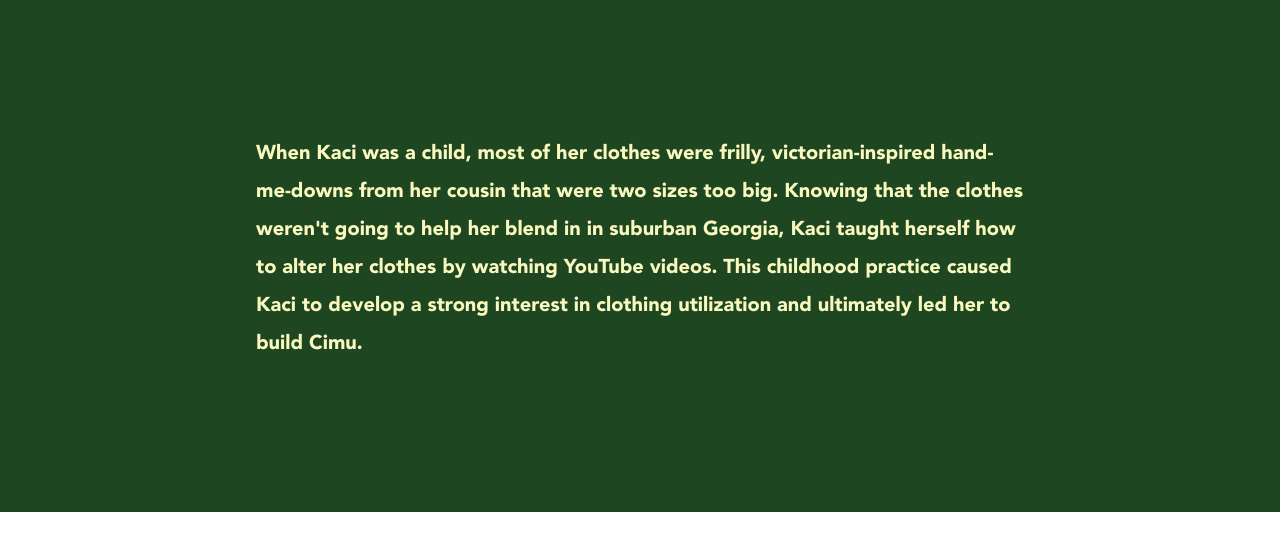
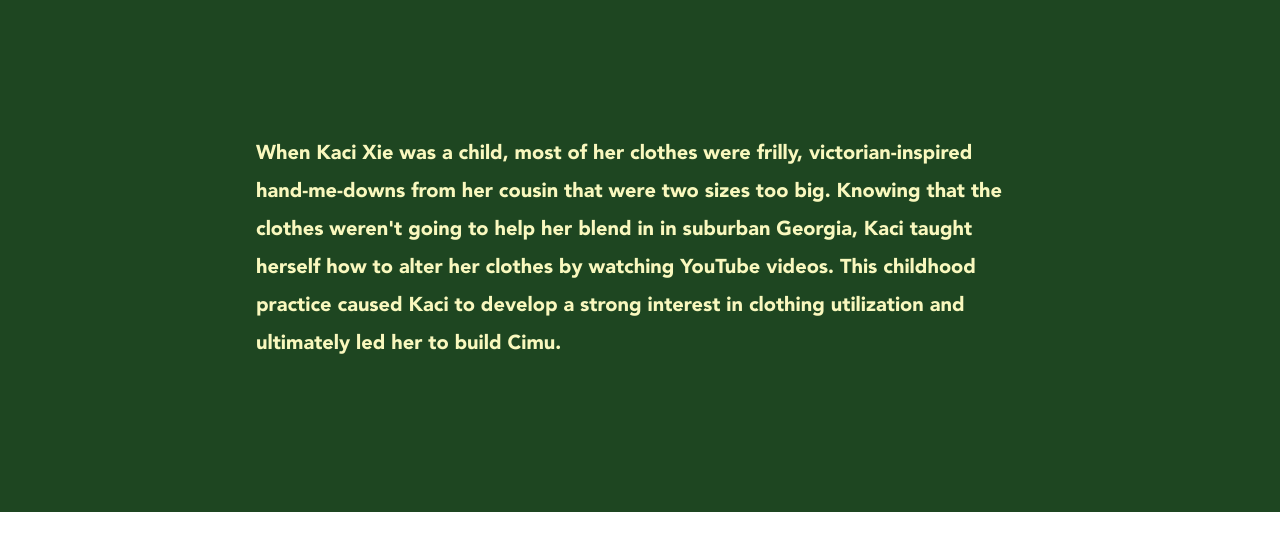
Before and after one commit to egkopf/cimu, a Flask app: page /about in a window 1280 px wide. Shown: the part 112-665 px from the top of the page. Run offline with Flask 3, Linux system fonts and the light colour scheme; some web fonts are replaced.

Commit message:
Update about.html

```diff
--- a/Templates/about.html
+++ b/Templates/about.html
@@ -29,7 +29,7 @@
    {% include 'Templates/navbar.html' %}
    <div class="opening">
       <p style="color:#F9F8BE;">
-         When Kaci was a child, most of her clothes were frilly, victorian-inspired hand-me-downs from her cousin that
+         When Kaci Xie was a child, most of her clothes were frilly, victorian-inspired hand-me-downs from her cousin that
          were two sizes too big. Knowing that the clothes weren't going to help her blend in in suburban Georgia, Kaci
          taught herself how to alter her clothes by watching YouTube videos. This childhood practice caused Kaci to
          develop a strong interest in clothing utilization and ultimately led her to build Cimu.
```
